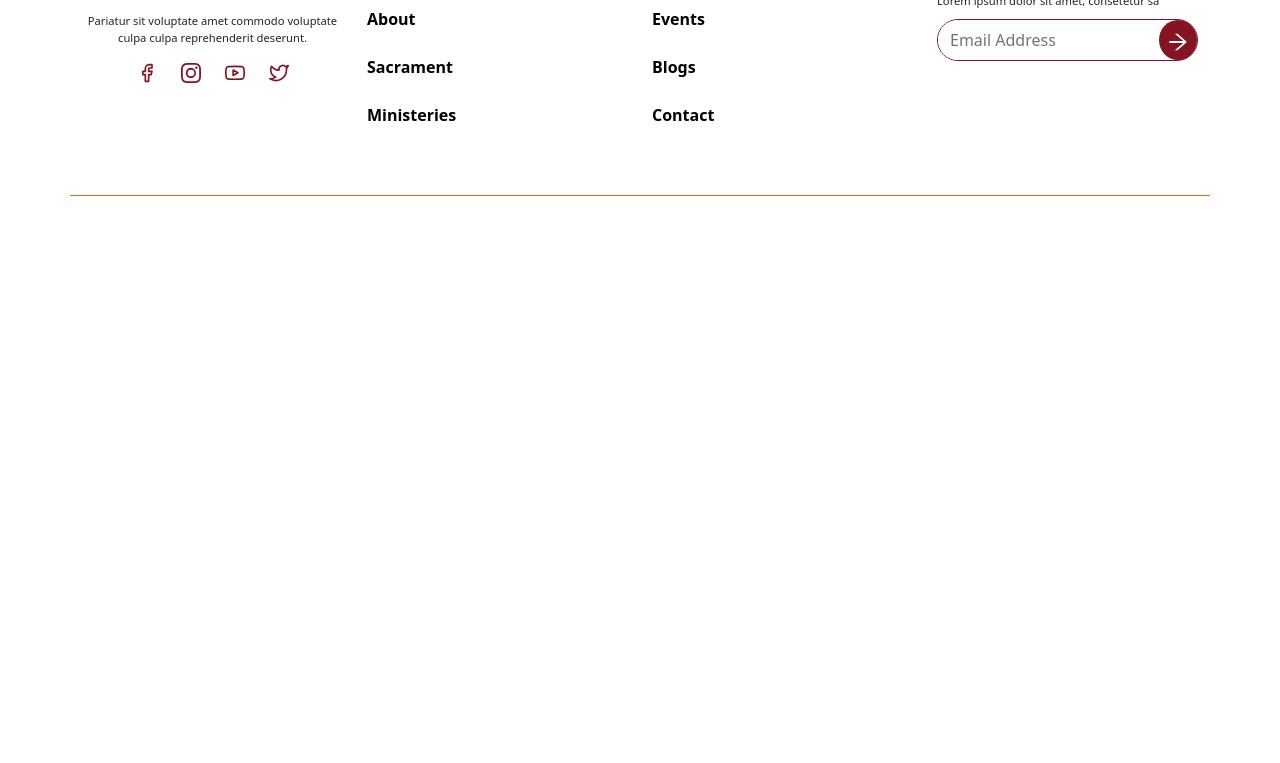
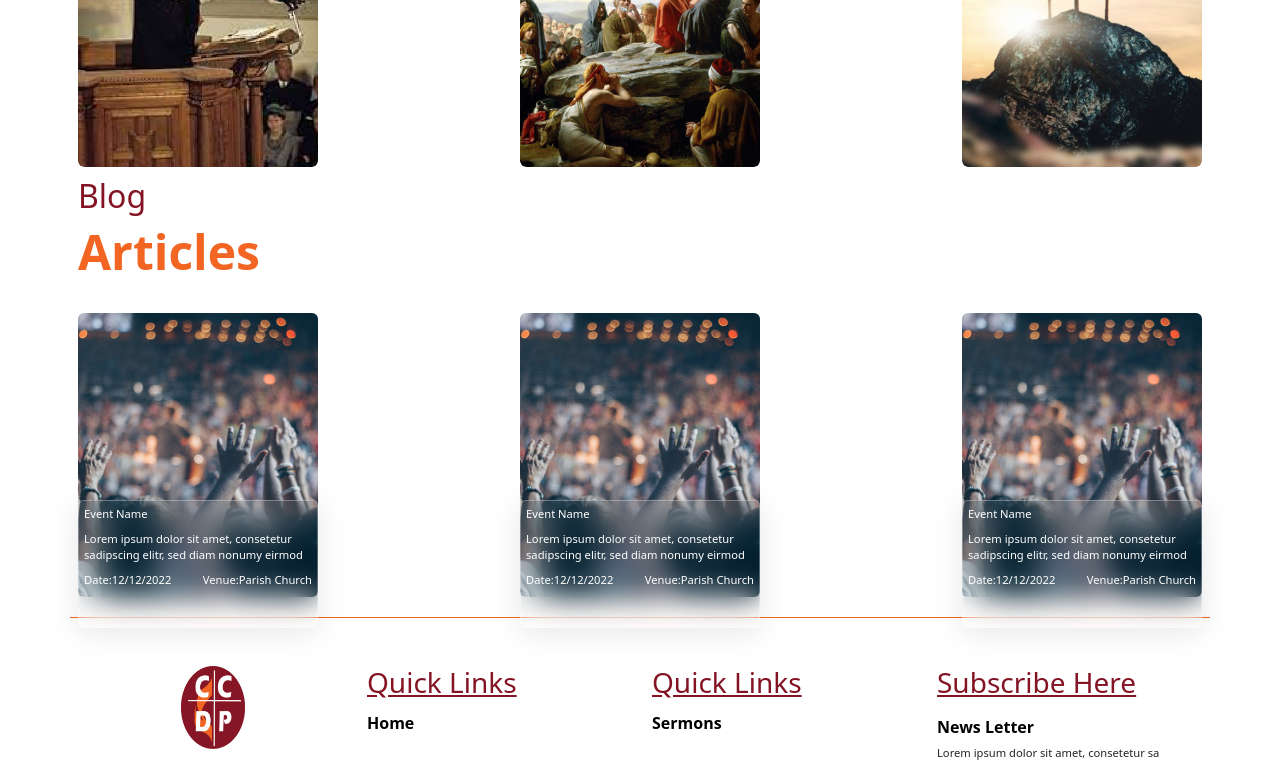
Before and after one commit to JoushwaS/christ-church-website, a React (Create React App) app: page / in a window 1280 px wide. Shown: the part 5080-5843 px from the top of the page. Before the commit the page ends 5276 px from the top, so only its background shows below. Built offline with nearby package versions, Linux system fonts and the light colour scheme; the HTML template or start-up script is replaced by a standard one.

Commit message:
finalizing home sermons section

```diff
--- a/package.json
+++ b/package.json
@@ -13,10 +13,13 @@
     "moment": "^2.29.4",
     "react": "^18.2.0",
     "react-bootstrap": "^2.5.0",
+    "react-device-detect": "^2.2.2",
     "react-dom": "^18.2.0",
     "react-icons": "^4.6.0",
     "react-lottie-player": "^1.5.0",
+    "react-multi-carousel": "^2.8.2",
     "react-redux": "^8.0.4",
+    "react-responsive-carousel": "^3.2.23",
     "react-router-dom": "^6.4.2",
     "react-scripts": "5.0.1",
     "react-toastify": "^9.0.8",
--- a/src/assets/StyleSheets/Sass/Components/HomeEventsComponent/HomeEventsComponent.scss
+++ b/src/assets/StyleSheets/Sass/Components/HomeEventsComponent/HomeEventsComponent.scss
@@ -29,7 +29,7 @@
   max-width: 100% !important;
   padding: 5px;
   bottom: 0rem !important;
-  height: 37vh !important;
+  height: 30vh !important;
   background: rgba(255, 255, 255, 0.01);
   box-shadow: 0 4px 30px rgb(0 0 0 / 10%);
   -webkit-backdrop-filter: blur(15px);
@@ -68,12 +68,13 @@
   }
 }
 @media #{$media-mobile-sm} {
+
   .eventsListHomeContainer {
-    height: 120vh;
+    height: 100vh;
   }
   .eventHomeBgComponent {
     width: 95% !important;
-    height: 100 !important;
+    height: 50vh !important;
   }
   .eventHomeBgComponent img {
     max-width: 100% !important;
@@ -81,6 +82,7 @@
   }
   .eventHomeBgComponentDetail {
     width: 100% !important;
+        height: 25vh !important;
     // bottom: 4rem !important;
   }
 }
--- a/src/assets/StyleSheets/Sass/Components/HomeSermonComponent/HomeSermonComponent.scss
+++ b/src/assets/StyleSheets/Sass/Components/HomeSermonComponent/HomeSermonComponent.scss
@@ -7,7 +7,7 @@
 }
 .homesermon-container {
   width: 70rem;
-  height: 45vh;
+  height: 50vh;
   border-radius: 50rem !important;
   z-index: 1;
   background: transparent linear-gradient(91deg, #861626 0%, #f26522 100%) 0% 0%
@@ -37,6 +37,42 @@
     background-color: white;
   }
 }
+
+
+// RECENT SERMONS CCCSS
+
+
+.home-recent-sermon-component{
+
+  // height:100vh
+}
+
+.sermon-item-info{
+
+  position: absolute;
+    max-width: 100% !important;
+
+      height: 8rem;
+    padding: 5px;
+    bottom: -4.7rem !important;
+    background: rgba(255, 255, 255, 0.01);
+    box-shadow: 0 4px 30px rgb(0 0 0 / 10%);
+
+    backdrop-filter: blur(15px);
+    border: 1px solid rgba(255, 255, 255, 0.3);
+}
+.sermon-item-container{
+    width: 15rem;
+      height: 30vh;
+        position: relative;
+    // background-color: #861626;
+    img{
+
+      // max-height: 100% !important;
+    }
+}
+
+
 
 @media #{$media-desktop-xxl} {
   .homesermon-image {
@@ -74,7 +110,7 @@
     height: 35vh;
     border-radius: 50rem !important;
     z-index: 1;
-    padding: 6rem 10rem !important;
+    padding: 3rem 10rem !important;
   }
   .homesermon-image {
     width: 20rem;
@@ -102,8 +138,19 @@
   }
 }
 @media #{$media-mobile-sm} {
+.homeSermonComponent{
+  height: 52vh !important;
+}
+  .sermon-item-container {
+height:35vh !important;
+  }
+
+    .sermon-item-info{
+
+          bottom: 2.3rem !important;
+    }
   .homesermon-container {
-    width: 24.6rem;
+    width: 25.7rem;
     height: 46vh;
     border-radius: 0rem !important;
     padding: 4rem 0.5rem !important;
--- a/src/assets/StyleSheets/Sass/global.scss
+++ b/src/assets/StyleSheets/Sass/global.scss
@@ -73,6 +73,13 @@ a {
   //   top: 22px;
   //   position: absolute;
 }
+.see-all{
+
+  color: $primary-color;
+}
+.col-height {
+  height: 40vh !important
+}
 .p-top-25 {
   padding: 0px 25px 0px 0px;
 }
--- /dev/null
+++ b/src/components/HomePartnersSection/HomePartnersSection.js
@@ -0,0 +1,94 @@
+import React from "react";
+import Carousel from "react-multi-carousel";
+import "react-multi-carousel/lib/styles.css";
+import { isMobile } from "react-device-detect";
+import partnerLogo from "../../assets/images/Image 12.png";
+import partnerLogo1 from "../../assets/images/Image 10.png";
+import partnerLogo2 from "../../assets/images/Image 9.png";
+import partnerLogo3 from "../../assets/images/Image 11.png";
+function HomePartnersSection() {
+  const responsive = {
+    superLargeDesktop: {
+      // the naming can be any, depends on you.
+      breakpoint: { max: 4000, min: 3000 },
+      items: 5,
+    },
+    desktop: {
+      breakpoint: { max: 3000, min: 1024 },
+      items: 3,
+    },
+    tablet: {
+      breakpoint: { max: 1024, min: 464 },
+      items: 2,
+    },
+    mobile: {
+      breakpoint: { max: 464, min: 0 },
+      items: 1,
+    },
+  };
+  const carouselItemsList = [
+    partnerLogo,
+    partnerLogo1,
+    partnerLogo2,
+    partnerLogo3,
+  ];
+  return (
+    <div style={{ height: "70vh !important" }} className="  container-xl p-2">
+      <div className="row">
+        <div className="col-lg-12">
+          <h2 className="fs-2 color-primary">Overseas</h2>
+          <h1 className="display-5 fw-semibold color-secondary">Partners</h1>
+        </div>
+      </div>
+      <div className="row">
+        {/* <Carousel
+          infiniteLoop={true}
+          autoPlay={true}
+          emulateTouch={true}
+          stopOnHover={true}
+          showThumbs={false}
+          swipeable={true}
+          showArrows={false}
+          showStatus={false}
+          showIndicators={false}
+          interval={6000}
+        >
+          {carouselItemsList.map((item) => {
+            return (
+              <div className="col-lg-4">
+                <img className="img-fluid" src={item} alt={"partner-logo"} />
+              </div>
+            );
+          })}
+        </Carousel> */}
+
+        <Carousel
+          swipeable={true}
+          draggable={true}
+          // showDots={true}
+          //   responsive={responsive}
+          ssr={true} // means to render carousel on server-side.
+          infinite={true}
+          autoPlay={true}
+          autoPlaySpeed={1000}
+          keyBoardControl={true}
+          customTransition="all .5"
+          transitionDuration={1000}
+          containerClass="carousel-container"
+          removeArrowOnDeviceType={["tablet", "mobile"]}
+          responsive={responsive}
+        >
+          {carouselItemsList.map((item) => {
+            return (
+              <div className="col-lg-7">
+                <img className="img-fluid" src={item} alt={"partner-logo"} />
+              </div>
+            );
+          })}
+        </Carousel>
+      </div>
+    </div>
+  );
+}
+
+export default HomePartnersSection;
--- a/src/components/HomeRecentSermonComponent/HomeRecentSermonComponent.js
+++ b/src/components/HomeRecentSermonComponent/HomeRecentSermonComponent.js
@@ -1,6 +1,83 @@
 import React from "react";
+import { Link } from "react-router-dom";
+import { BiRightArrowAlt } from "react-icons/bi";
+import HomeSermonItem from "../HomeSermonItem/HomeSermonItem";
+import MaskGroup3 from "../../assets/images/Mask Group 3.png";
+import MaskGroup4 from "../../assets/images/Mask Group 4.png";
+import MaskGroup5 from "../../assets/images/Mask Group 5.png";
+
+import BlogImg1 from "../../assets/images/Rectangle19.png";
 
 function HomeRecentSermonComponent() {
+  const tempArray1 = [
+    {
+      backgroundImage: MaskGroup3,
+      hasEventInfo: false,
+      eventInfo: {
+        eventName: "",
+        eventDetails: "",
+        eventDate: "",
+        eventVenue: "",
+      },
+    },
+    {
+      backgroundImage: MaskGroup4,
+      hasEventInfo: false,
+      eventInfo: {
+        eventName: "",
+        eventDetails: "",
+        eventDate: "",
+        eventVenue: "",
+      },
+    },
+    {
+      backgroundImage: MaskGroup5,
+      hasEventInfo: false,
+      eventInfo: {
+        eventName: "",
+        eventDetails: "",
+        eventDate: "",
+        eventVenue: "",
+      },
+    },
+  ];
+  const tempArray2 = [
+    {
+      backgroundImage: BlogImg1,
+      hasEventInfo: true,
+      eventInfo: {
+        eventName: "Event Name",
+        eventDetails:
+          "Lorem ipsum dolor sit amet, consetetur sadipscing elitr, sed diam nonumy eirmod",
+        eventDate: "12/12/2022",
+        eventVenue: "Parish Church",
+      },
+    },
+
+    {
+      backgroundImage: BlogImg1,
+      hasEventInfo: true,
+      eventInfo: {
+        eventName: "Event Name",
+        eventDetails:
+          "Lorem ipsum dolor sit amet, consetetur sadipscing elitr, sed diam nonumy eirmod",
+        eventDate: "12/12/2022",
+        eventVenue: "Parish Church",
+      },
+    },
+
+    {
+      backgroundImage: BlogImg1,
+      hasEventInfo: true,
+      eventInfo: {
+        eventName: "Event Name",
+        eventDetails:
+          "Lorem ipsum dolor sit amet, consetetur sadipscing elitr, sed diam nonumy eirmod",
+        eventDate: "12/12/2022",
+        eventVenue: "Parish Church",
+      },
+    },
+  ];
   return (
     <div className="home-recent-sermon-component  container-xl p-2">
       <div className="row">
@@ -11,6 +88,46 @@ function HomeRecentSermonComponent() {
           </h1>
         </div>
       </div>
+
+      <div className="row">
+        <div className=" col-lg-12 d-flex justify-content-xxl-between justify-content-xl-between justify-content-lg-between justify-content-md-center justify-content-sm-center justify-content-center  flex-wrap pt-4">
+          {tempArray1.map((item) => {
+            return <HomeSermonItem props={item} />;
+          })}
+        </div>
+        <div className=" d-flex h-50 p-3 flex-row-reverse">
+          <Link className="color-primary" to={"#"}>
+            <span>See All</span>
+            <span>
+              <BiRightArrowAlt />
+            </span>
+          </Link>
+        </div>
+      </div>
+      <div className="row">
+        <div className="col-lg-12">
+          <h2 className="fs-2 color-primary">Blog</h2>
+          <h1 className="display-5 fw-semibold color-secondary">Articles</h1>
+        </div>
+      </div>
+
+      <div className="row">
+        {/* <div className="col-height col-lg-12"> */}
+        <div className=" col-lg-12 d-flex justify-content-xxl-between justify-content-xl-between justify-content-lg-between justify-content-md-center justify-content-sm-center justify-content-center  flex-wrap pt-4">
+          {tempArray2.map((item) => {
+            return <HomeSermonItem props={item} />;
+          })}
+          {/* </div> */}
+        </div>
+        <div className=" d-flex h-50 p-3 flex-row-reverse">
+          <Link className="color-primary" to={"#"}>
+            <span>See All</span>
+            <span>
+              <BiRightArrowAlt />
+            </span>
+          </Link>
+        </div>
+      </div>
     </div>
   );
 }
--- /dev/null
+++ b/src/components/HomeSermonItem/HomeSermonItem.js
@@ -0,0 +1,30 @@
+import React from "react";
+
+function HomeSermonItem({ props }) {
+  console.log(" sermon itemprops>>>>>>>>>", props);
+  return (
+    <div className="sermon-item-container rounded">
+      <img
+        alt={"sermon"}
+        src={props?.backgroundImage}
+        className="rounded img-fluid"
+      />
+
+      {props.hasEventInfo && (
+        <div className="sermon-item-info  text-white d-flex gap-2 flex-column rounded flex-column">
+          {" "}
+          <span className="mb-0 fs-xsm ">{props.eventInfo.eventName} </span>
+          <p className=" fw-light mb-0 fs-xsm ">
+            {props.eventInfo.eventDetails}
+          </p>
+          <div className="d-flex flex-row justify-content-between fs-xsm ">
+            <p>Date:{props.eventInfo.eventDate}</p>
+            <p>Venue:{props.eventInfo.eventVenue}</p>
+          </div>
+        </div>
+      )}
+    </div>
+  );
+}
+
+export default HomeSermonItem;
--- a/src/pages/Home/Home.js
+++ b/src/pages/Home/Home.js
@@ -6,6 +6,7 @@ import ExplorerComponent from "../../components/ExplorerComponent/ExplorerCompon
 import HomeBanner from "../../components/HomeBanner/HomeBanner";
 import HomeBanner2 from "../../components/HomeBanner2/HomeBanner2";
 import HomeEventsComponent from "../../components/HomeEventsComponent/HomeEventsComponent";
+import HomePartnersSection from "../../components/HomePartnersSection/HomePartnersSection";
 import HomeRecentSermonComponent from "../../components/HomeRecentSermonComponent/HomeRecentSermonComponent";
 import HomeSermonComponent from "../../components/HomeSermonComponent/HomeSermonComponent";
 
@@ -20,6 +21,7 @@ function Home() {
       <HomeBanner2 />
       <HomeSermonComponent />
       <HomeRecentSermonComponent />
+      {/* <HomePartnersSection /> */}
     </div>
   );
 }
```
Also changed, not shown: 1 other file (tests, documents, lock files or other folders).
